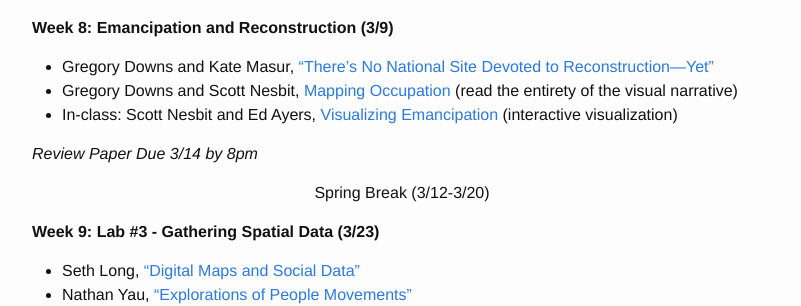
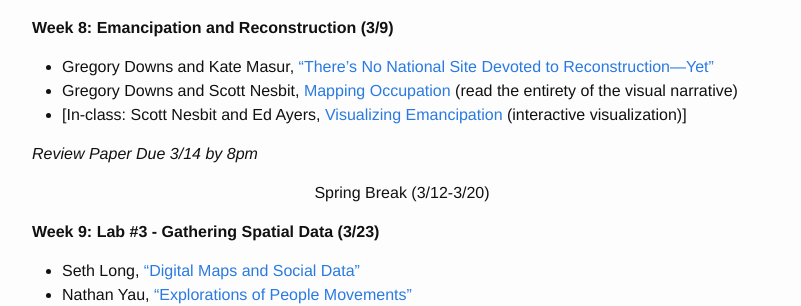
Before and after one commit to cblevins/mtp2016, a Jekyll site: the page built from schedule.md, in a window 1280 px wide and 900 px high, scrolled down 1154 px. Shown: the part 154-460 px from the top of the window, without its empty margins (238-1039 px from the left). Built offline with Jekyll 4.4.1, drawn with Linux system fonts in a browser that asks for light colours; part of the change alters nothing that is shown.

Commit message:
changed reading for week 8

```diff
--- a/schedule.md
+++ b/schedule.md
@@ -55,9 +55,10 @@ order: 2
 - *Lab #2 Due by 4pm*
 
 **Week 8: Emancipation and Reconstruction (3/9)**
+
 - Gregory Downs and Kate Masur, ["There's No National Site Devoted to Reconstruction—Yet"](http://www.theatlantic.com/politics/archive/2015/04/theres-no-national-site-devoted-to-reconstructionyet/389138/)
 - Gregory Downs and Scott Nesbit, [Mapping Occupation](http://mappingoccupation.org/) (read the entirety of the visual narrative)
-- In-class: Scott Nesbit and Ed Ayers, [Visualizing Emancipation](http://dsl.richmond.edu/emancipation/) (interactive visualization)
+- [In-class: Scott Nesbit and Ed Ayers, [Visualizing Emancipation](http://dsl.richmond.edu/emancipation/) (interactive visualization)]
 
 *Review Paper Due 3/14 by 8pm*
 
```
